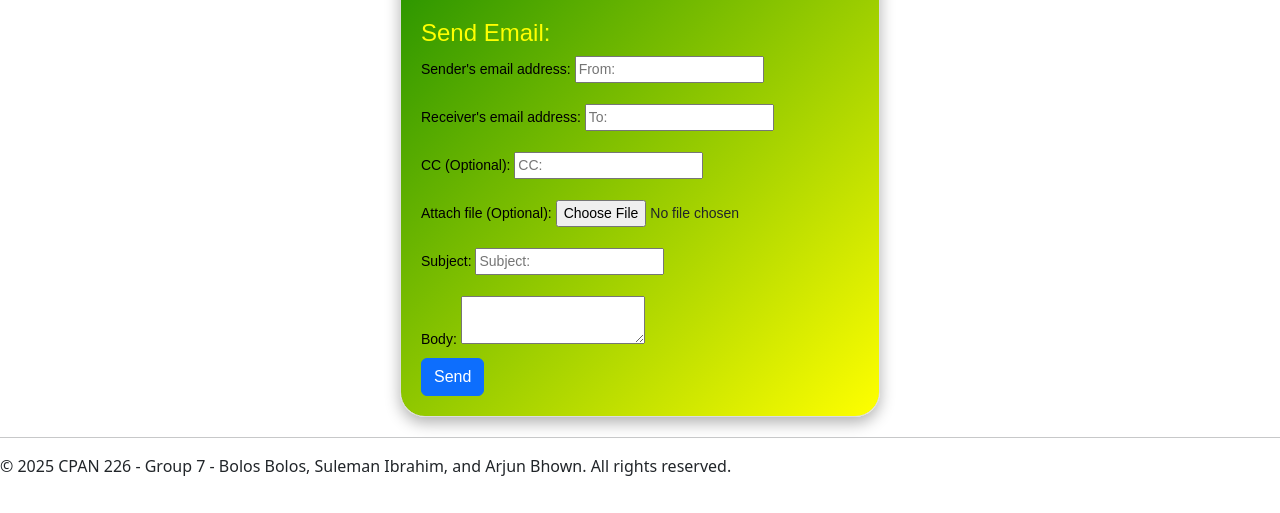
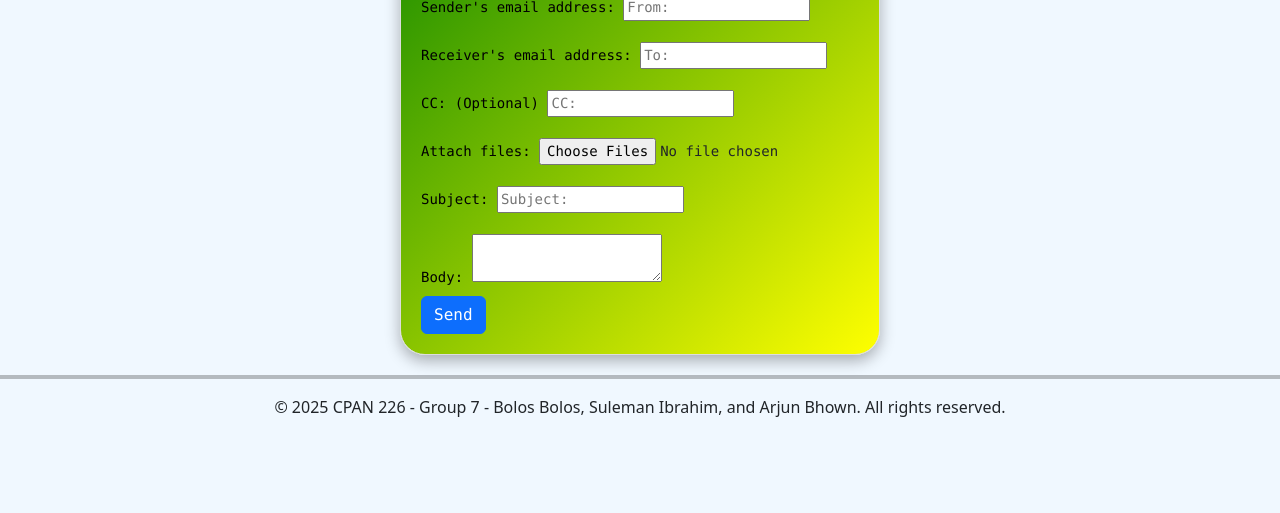
Before and after one commit to BolosBolosGitHub416/CPAN226-Python-Powered-Email-Application, a Django app: page / in a window 1280 px wide. Shown: the part 287-800 px from the top of the page. Run offline with Django 5.2, Linux system fonts and the light colour scheme.

Commit message:
made some changes to the code

```diff
--- a/PythonPoweredEmailApplication/PythonPoweredEmailApplicationApp/templates/pythonpoweredemailapplication.html
+++ b/PythonPoweredEmailApplication/PythonPoweredEmailApplicationApp/templates/pythonpoweredemailapplication.html
@@ -6,13 +6,18 @@
     <link href="https://cdn.jsdelivr.net/npm/bootstrap@5.3.2/dist/css/bootstrap.min.css" rel="stylesheet"
           integrity="sha384-T3c6CoIi6uLrA9TneNEoa7RxnatzjcDSCmG1MXxSR1GAsXEV/Dwwykc2MPK8M2HN" crossorigin="anonymous">
     <style>
+        body {
+            background-color: aliceblue;
+        }
         .content {
             margin: 10px;
             border-radius: 10px;
             box-shadow: 0 4px 10px rgba(0, 0, 0, 0.2);
             padding: 10px;
         }
-
+        hr {
+            border: 2px solid black;
+        }
         /* Styling the h2 element, including color:orange and text-align:center */
         h2 {
             color:orange;
@@ -32,6 +37,9 @@
         h4 {
             color: yellow;
         }
+        p {
+            text-align: center;
+        }
 
          /* Styling the card, including width, margin, background, and border. */
         .card {
@@ -47,35 +55,34 @@
         .card-body {
             padding: 20px;
             text-align: left;
-    font-family: 'Arial', sans-serif;
+            font-family: "Consolas";
             font-size: 14px;
         }
     </style>
 </head>
 <body>
-    <nav></nav>
     <h1> Python-Powered Email Application </h1>
     <hr>
     <div class="card" style="width: 30rem;">
-        <img class="card-img-top" src="https://img.freepik.com/premium-vector/computer-email-marketing-related-icons_24911-6496.jpg" alt="Card image cap" height="200px">
+        <img class="card-img-top" src="https://img.freepik.com/premium-vector/computer-email-marketing-related-icons_24911-6496.jpg" alt="Card image cap" height="135px">
         <div class="card-body">
             <h4> Send Email: </h4>
         <form method="POST" action="{% url 'pythonpoweredemailapplication' %}" enctype="multipart/form-data">
             {% csrf_token %}
             <label>Sender's email address: </label>
-            <input type="email" name="sender_email" placeholder="From: " required><br>
+            <input type="email" name="sender_email_address" placeholder="From: " required><br>
             <br>
             <label>Receiver's email address: </label>
-            <input type="email" name="recipient_email" placeholder="To: " required><br>
+            <input type="email" name="recipient_email_address" placeholder="To: " required><br>
             <br>
-            <label>CC (Optional):</label>
-            <input type="email" name="cc_email" placeholder="CC: "><br>
+            <label>CC: (Optional)</label>
+            <input type="text" name="cc" placeholder="CC: "><br>
             <br>
-            <label>Attach file (Optional):</label>
-            <input type="file" name="attachment"><br>
+            <label>Attach files: </label>
+            <input type="file" name="attachments" multiple required><br>
             <br>
             <label>Subject:</label>
-            <input type="text" name="subject" placeholder="Subject:" ><br>
+            <input type="text" name="subject" placeholder="Subject:" required><br>
             <br>
             <label>Body:</label>
             <textarea name="body"></textarea> <br>
--- a/PythonPoweredEmailApplication/PythonPoweredEmailApplicationApp/views.py
+++ b/PythonPoweredEmailApplication/PythonPoweredEmailApplicationApp/views.py
@@ -3,27 +3,44 @@ from django.http import HttpResponse
 
 from django.core.mail import EmailMessage
 from django.conf import settings
+import re
 
 # Create your views here.
-
+def is_valid_email(email):
+    """ Check if the email is properly formatted """
+    email_regex = r"^[\w\.-]+@[\w\.-]+\.\w+$"
+    return re.match(email_regex, email)
 def pythonPoweredEmailApplication(request,):
     if request.method == 'POST':
-        sender_email = request.POST['sender_email']
-        recipient_email = request.POST['recipient_email']
-        cc_email = request.POST.get('cc_email', '')
-        attachment = request.FILES.get('attachment')
+        sender_email_address = request.POST['sender_email_address']
+        recipient_email_address = request.POST['recipient_email_address']
+        cc = request.POST.get('cc', '')
+        # attachment = request.FILES.get('attachments')
         subject = request.POST['subject']
         body = request.POST['body']
+
+        # Convert comma-separated emails into a list
+        cc_email_list = [email.strip() for email in cc.split(",") if email.strip()]
+
+        # Validate all CC emails and remove invalid ones
+        valid_cc_emails = [email for email in cc_email_list if is_valid_email(email)]
+
+        # Ensure recipient email is also valid
+        if not is_valid_email(recipient_email_address):
+            return HttpResponse("Invalid recipient email format!", status=400)
+        if not is_valid_email(sender_email_address):
+            return HttpResponse("Invalid sender email format!", status=400)
 
         email = EmailMessage(
             subject=subject,
             body=body,
-            from_email=sender_email,
-            to=[recipient_email],
-            cc=[cc_email] if cc_email else [],
+            from_email=sender_email_address,
+            to=[recipient_email_address],
+            cc=valid_cc_emails,
         )
 
-        if attachment:
+        # Handle multiple attachments
+        for attachment in request.FILES.getlist("attachments"):
             email.attach(attachment.name, attachment.read(), attachment.content_type)
 
         email.send()
--- a/PythonPoweredEmailApplication/PythonPoweredEmailApplicationProject/settings.py
+++ b/PythonPoweredEmailApplication/PythonPoweredEmailApplicationProject/settings.py
@@ -25,7 +25,7 @@ SECRET_KEY = 'django-insecure-(ybv5(q2w&=!hf!=ygvsqgzow-sz$-1#8v91@76&7l@gfj#boc
 # SECURITY WARNING: don't run with debug turned on in production!
 DEBUG = True
 EMAIL_HOST = 'smtp.gmail.com'
-EMAIL_HOST_PASSWORD = ' mvzu qsbz wflo nlli'
+EMAIL_HOST_PASSWORD = 'mvzu qsbz wflo nlli'
 EMAIL_HOST_USER = 'bolos4060@gmail.com'
 EMAIL_PORT = 587
 EMAIL_USE_TLS = True
```
Lines whose indentation alone changed are shown as unchanged.
